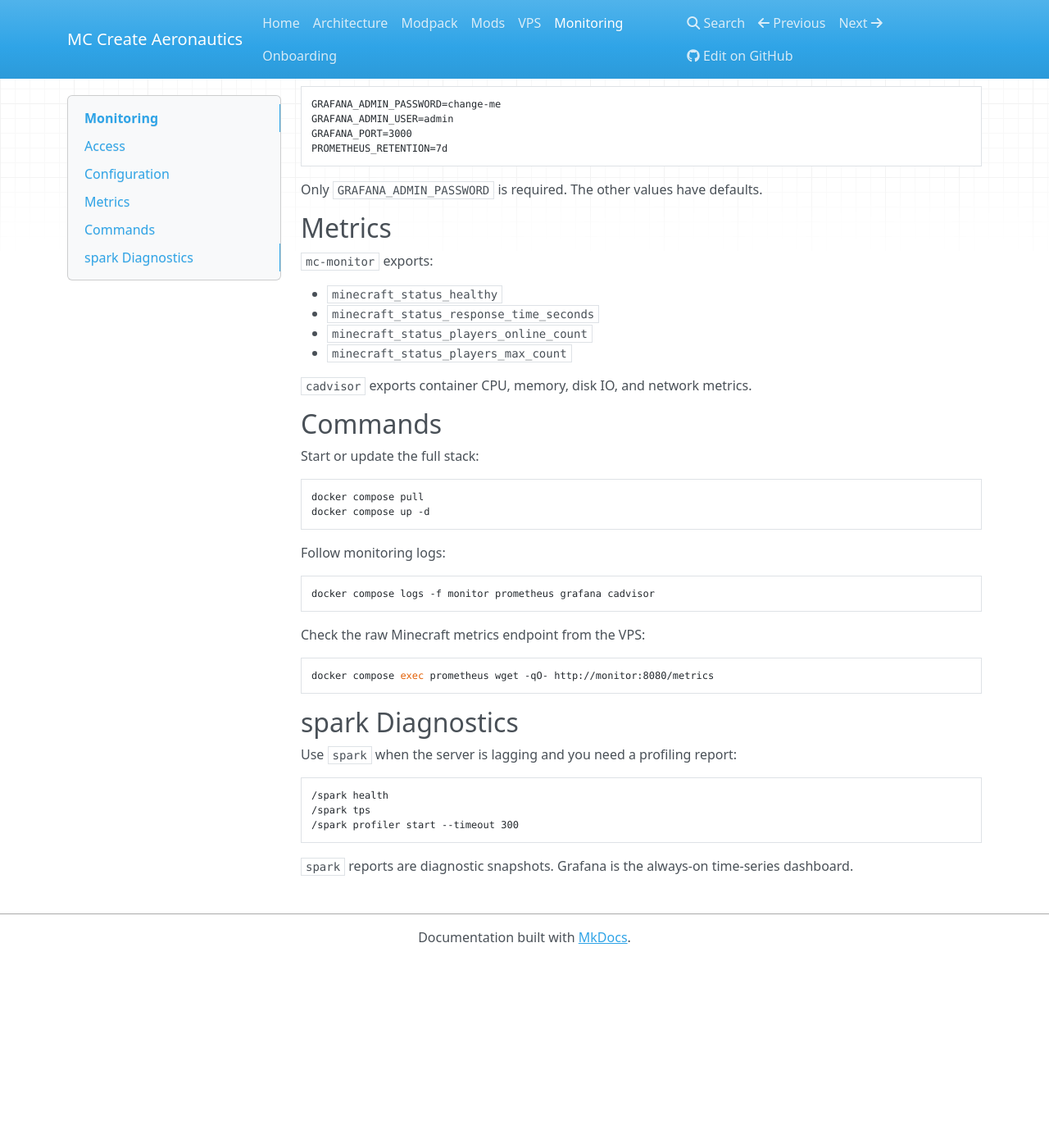
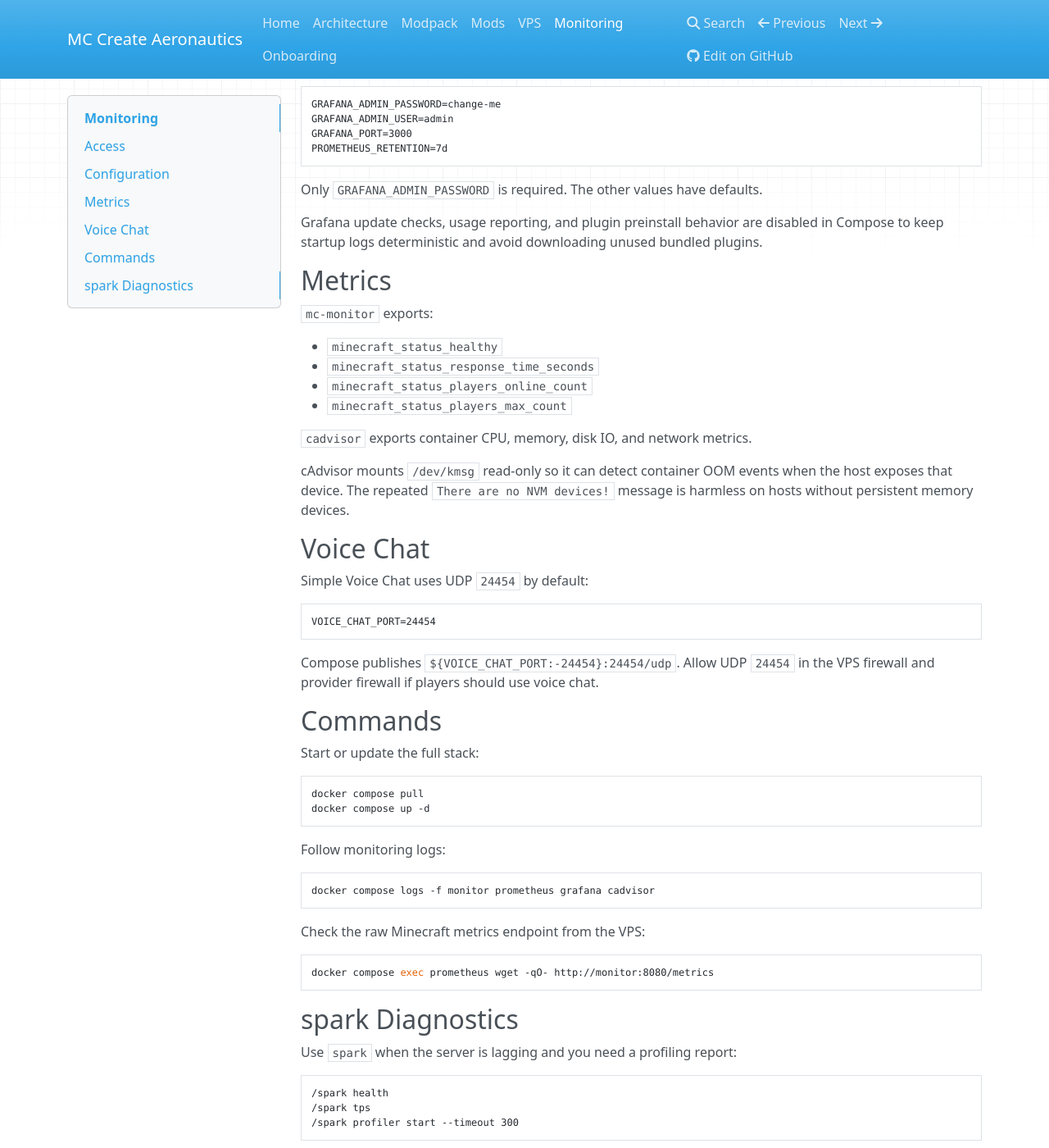
Before and after one commit to AlexCawl/mc-create-aeronautics-modpack, an MkDocs documentation site: the page built from docs/monitoring.md, in a window 1280 px wide and 1400 px high, scrolled down 718 px. Shown: the whole window at 82% size. Built offline with MkDocs 1.6.1, drawn with Linux system fonts in a browser that asks for light colours; nearby versions of some CDN libraries; before the commit the page ends 1889 px from its top, so only the background shows below that.

Commit message:
fix: tune first launch runtime defaults

````diff
--- a/compose.yaml
+++ b/compose.yaml
@@ -4,6 +4,7 @@ services:
     restart: unless-stopped
     ports:
       - "${MC_PORT:-25565}:25565"
+      - "${VOICE_CHAT_PORT:-24454}:24454/udp"
     environment:
       EULA: "TRUE"
       TYPE: "MODRINTH"
@@ -40,6 +41,7 @@ services:
       - /var/run:/var/run:rw
       - /sys:/sys:ro
       - /var/lib/docker:/var/lib/docker:ro
+      - /dev/kmsg:/dev/kmsg:ro
 
   prometheus:
     image: prom/prometheus:${PROMETHEUS_VERSION:-latest}
@@ -64,6 +66,10 @@ services:
       GF_SECURITY_ADMIN_USER: "${GRAFANA_ADMIN_USER:-admin}"
       GF_SECURITY_ADMIN_PASSWORD: "${GRAFANA_ADMIN_PASSWORD:?Set GRAFANA_ADMIN_PASSWORD before starting monitoring}"
       GF_USERS_ALLOW_SIGN_UP: "false"
+      GF_PLUGINS_PREINSTALL_DISABLED: "true"
+      GF_ANALYTICS_REPORTING_ENABLED: "false"
+      GF_ANALYTICS_CHECK_FOR_UPDATES: "false"
+      GF_ANALYTICS_CHECK_FOR_PLUGIN_UPDATES: "false"
     volumes:
       - grafana-data:/var/lib/grafana
       - ./monitoring/grafana/provisioning:/etc/grafana/provisioning:ro
--- a/docs/monitoring.md
+++ b/docs/monitoring.md
@@ -43,6 +43,8 @@ PROMETHEUS_RETENTION=7d
 
 Only `GRAFANA_ADMIN_PASSWORD` is required. The other values have defaults.
 
+Grafana update checks, usage reporting, and plugin preinstall behavior are disabled in Compose to keep startup logs deterministic and avoid downloading unused bundled plugins.
+
 ## Metrics
 
 `mc-monitor` exports:
@@ -53,6 +55,18 @@ Only `GRAFANA_ADMIN_PASSWORD` is required. The other values have defaults.
 - `minecraft_status_players_max_count`
 
 `cadvisor` exports container CPU, memory, disk IO, and network metrics.
+
+cAdvisor mounts `/dev/kmsg` read-only so it can detect container OOM events when the host exposes that device. The repeated `There are no NVM devices!` message is harmless on hosts without persistent memory devices.
+
+## Voice Chat
+
+Simple Voice Chat uses UDP `24454` by default:
+
+```sh
+VOICE_CHAT_PORT=24454
+```
+
+Compose publishes `${VOICE_CHAT_PORT:-24454}:24454/udp`. Allow UDP `24454` in the VPS firewall and provider firewall if players should use voice chat.
 
 ## Commands
 
````
Also changed, not shown: docs/vps.md (+3 -0 lines).
